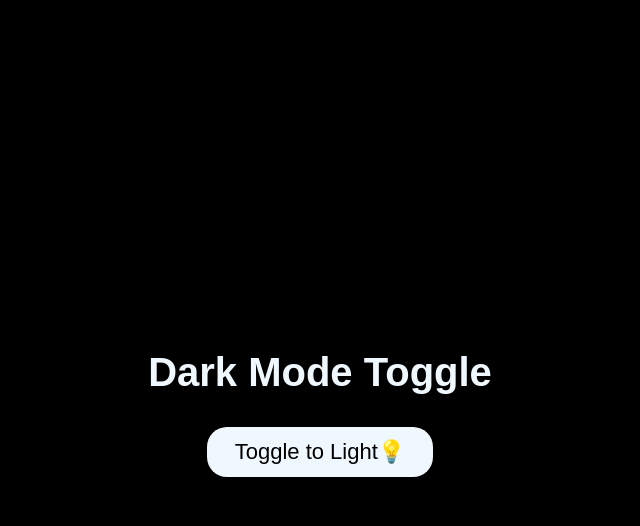
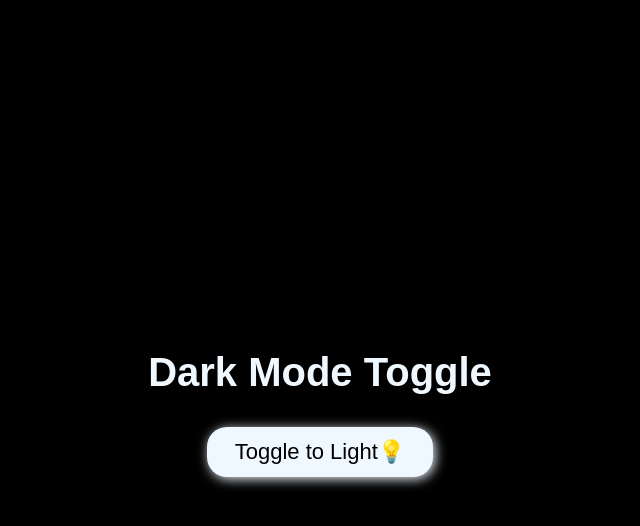
Before and after one commit to mansiey/DOM_Projects, a plain HTML site: page 01-darkMode-toggle/index.html in a window 1280 px wide. Both pictures are taken after a click on the button "Toggle to Dark🌚". Shown: the whole page, without its empty margins (320-960 px from the left). Drawn offline with Linux system fonts and the light colour scheme; a web font is replaced by a local one.

Commit message:
give shadow to button

```diff
--- a/01-darkMode-toggle/style.css
+++ b/01-darkMode-toggle/style.css
@@ -28,6 +28,8 @@ button {
     background: #222;
     color: aliceblue;
     transition: 0.3s;
+    /* box-shadow: 5px 5px 15px black; */
+    filter: drop-shadow( 3px 3px 8px black);
 }
 
 button:hover {
@@ -42,4 +44,5 @@ button:hover {
 .dark button {
     background-color: aliceblue;
     color: black;
+    filter: drop-shadow( 2px 2px 6px aliceblue);
 }
```
